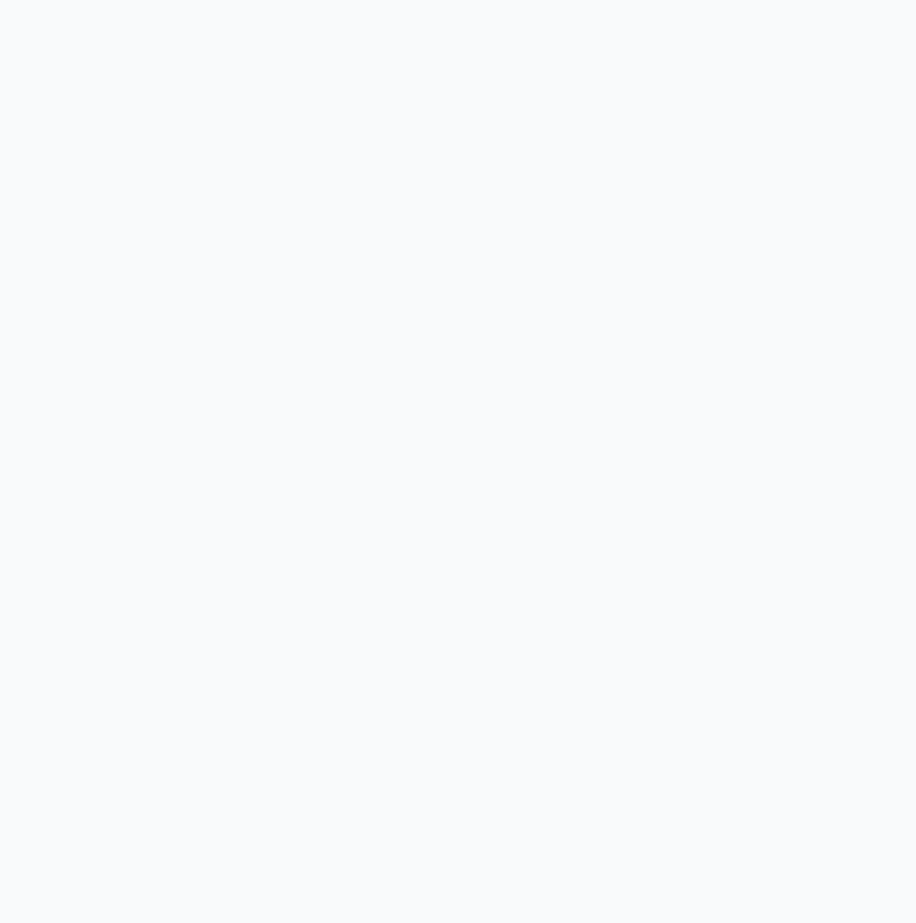
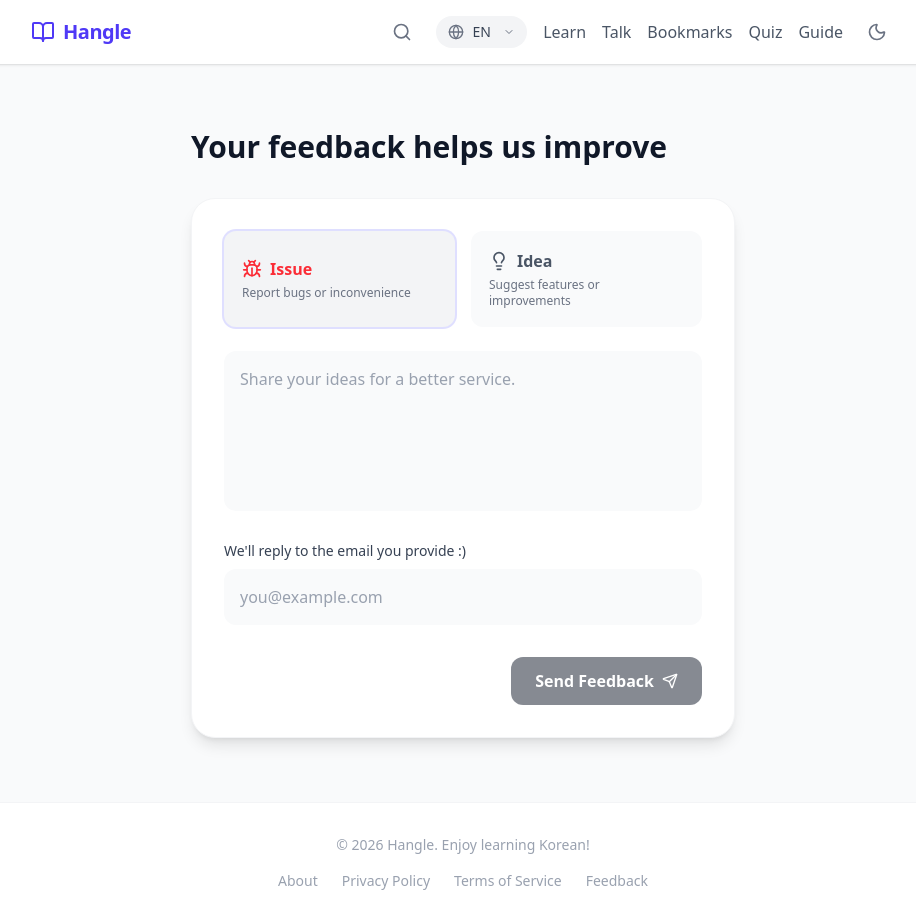
Before and after one commit to hoyakdh/hangle, a React (Vite) app: page /feedback in a window 1280 px wide. Before the commit this address had no page. Shown: the whole page, without its empty margins (177-1093 px from the left). Before the commit the page ends 800 px from the top, so only its background shows below. Built offline with nearby package versions, Linux system fonts and the light colour scheme.

Commit message:
feat: Add Feedback page with i18n support

```diff
--- a/src/App.tsx
+++ b/src/App.tsx
@@ -16,6 +16,7 @@ import Mistakes from './pages/guide/Mistakes';
 import Bookmarks from './pages/Bookmarks';
 import Search from './pages/Search';
 import Conversation from './pages/Conversation';
+import Feedback from './pages/Feedback';
 import './App.css';
 
 import { HelmetProvider } from 'react-helmet-async';
@@ -43,6 +44,7 @@ function App() {
               <Route path="privacy" element={<PrivacyPolicy />} />
               <Route path="terms" element={<Terms />} />
               <Route path="about" element={<About />} />
+              <Route path="feedback" element={<Feedback />} />
             </Route>
           </Routes>
         </BrowserRouter>
--- a/src/components/Layout.tsx
+++ b/src/components/Layout.tsx
@@ -111,6 +111,7 @@ export default function Layout() {
                     <Link to="/about" className="hover:text-indigo-600 dark:hover:text-indigo-400 transition-colors">About</Link>
                     <Link to="/privacy" className="hover:text-indigo-600 dark:hover:text-indigo-400 transition-colors">Privacy Policy</Link>
                     <Link to="/terms" className="hover:text-indigo-600 dark:hover:text-indigo-400 transition-colors">Terms of Service</Link>
+                    <Link to="/feedback" className="hover:text-indigo-600 dark:hover:text-indigo-400 transition-colors">Feedback</Link>
                 </div>
             </footer>
 
--- a/src/data/translations.ts
+++ b/src/data/translations.ts
@@ -198,6 +198,17 @@ export const translations = {
             },
             cta: "Start Learning Today!",
             backToHome: "Back to Home"
+        },
+        feedback: {
+            title: "Your feedback helps us improve",
+            issue: "Issue",
+            issueDesc: "Report bugs or inconvenience",
+            idea: "Idea",
+            ideaDesc: "Suggest features or improvements",
+            contentPlaceholder: "Share your ideas for a better service.",
+            emailLabel: "We'll reply to the email you provide :)",
+            emailPlaceholder: "you@example.com",
+            send: "Send Feedback"
         }
     },
     es: {
@@ -399,6 +410,17 @@ export const translations = {
             },
             cta: "¡Empieza a Aprender Hoy!",
             backToHome: "Volver al Inicio"
+        },
+        feedback: {
+            title: "Tu opinión nos ayuda a mejorar",
+            issue: "Problema",
+            issueDesc: "Reportar errores o inconvenientes",
+            idea: "Idea",
+            ideaDesc: "Sugerir funciones o mejoras",
+            contentPlaceholder: "Comparte tus ideas para un mejor servicio.",
+            emailLabel: "Te responderemos al correo que nos proporciones :)",
+            emailPlaceholder: "tu@ejemplo.com",
+            send: "Enviar Feedback"
         }
     },
     ja: {
@@ -600,6 +622,17 @@ export const translations = {
             },
             cta: "今日から学習を始めましょう！",
             backToHome: "ホームに戻る"
+        },
+        feedback: {
+            title: "皆様のご意見でより良いサービスを提供します",
+            issue: "不具合",
+            issueDesc: "バグ・エラー/不便な点の報告",
+            idea: "アイデア",
+            ideaDesc: "機能提案・改善アイデア",
+            contentPlaceholder: "より良いサービスのためのアイデアを共有してください。",
+            emailLabel: "ご入力いただいたメールアドレスに返信いたします :)",
+            emailPlaceholder: "you@example.com",
+            send: "フィードバックを送信"
         }
     }
 };
--- /dev/null
+++ b/src/pages/Feedback.tsx
@@ -0,0 +1,101 @@
+import { useState } from 'react';
+import { Send, Bug, Lightbulb } from 'lucide-react';
+import { useUser } from '../context/UserContext';
+import { translations } from '../data/translations';
+
+type FeedbackType = 'issue' | 'idea';
+
+export default function Feedback() {
+    const { targetLanguage } = useUser();
+    const t = translations[targetLanguage].feedback;
+
+    const [type, setType] = useState<FeedbackType>('issue');
+    const [content, setContent] = useState('');
+    const [email, setEmail] = useState('');
+
+    const handleSend = () => {
+        const subject = `[${type === 'issue' ? 'Issue' : 'Idea'}] Feedback`;
+
+        const body = `Type: ${type === 'issue' ? 'Issue (버그/이슈)' : 'Idea (아이디어)'}\n\nContent:\n${content}\n\nUser Email: ${email}`;
+
+        window.location.href = `mailto:hangle.conversation.dev@gmail.com?subject=${encodeURIComponent(subject)}&body=${encodeURIComponent(body)}`;
+    };
+
+    return (
+        <div className="max-w-xl mx-auto px-4 py-8 animate-fade-in">
+            <h1 className="text-2xl md:text-3xl font-bold text-gray-900 dark:text-white mb-8 leading-tight">
+                {t.title}
+            </h1>
+
+            <div className="bg-white dark:bg-gray-800 rounded-3xl shadow-lg border border-gray-100 dark:border-gray-700 p-6 md:p-8 space-y-6">
+
+                {/* Type Selector */}
+                <div className="grid grid-cols-2 gap-4">
+                    <button
+                        onClick={() => setType('issue')}
+                        className={`p-4 rounded-xl text-left transition-all duration-200 border-2 ${type === 'issue'
+                                ? 'bg-gray-100 dark:bg-gray-700 border-transparent ring-2 ring-indigo-500/20'
+                                : 'bg-gray-50 dark:bg-gray-700/50 border-transparent hover:bg-gray-100 dark:hover:bg-gray-700'
+                            }`}
+                    >
+                        <div className={`flex items-center gap-2 font-bold mb-1 ${type === 'issue' ? 'text-red-500' : 'text-gray-600 dark:text-gray-300'}`}>
+                            <Bug className="w-5 h-5" />
+                            <span>{t.issue}</span>
+                        </div>
+                        <p className="text-xs text-gray-500 dark:text-gray-400">{t.issueDesc}</p>
+                    </button>
+
+                    <button
+                        onClick={() => setType('idea')}
+                        className={`p-4 rounded-xl text-left transition-all duration-200 border-2 ${type === 'idea'
+                                ? 'bg-gray-100 dark:bg-gray-700 border-transparent ring-2 ring-amber-500/20'
+                                : 'bg-gray-50 dark:bg-gray-700/50 border-transparent hover:bg-gray-100 dark:hover:bg-gray-700'
+                            }`}
+                    >
+                        <div className={`flex items-center gap-2 font-bold mb-1 ${type === 'idea' ? 'text-amber-500' : 'text-gray-600 dark:text-gray-300'}`}>
+                            <Lightbulb className="w-5 h-5" />
+                            <span>{t.idea}</span>
+                        </div>
+                        <p className="text-xs text-gray-500 dark:text-gray-400">{t.ideaDesc}</p>
+                    </button>
+                </div>
+
+                {/* Content Input */}
+                <div className="space-y-2">
+                    <textarea
+                        value={content}
+                        onChange={(e) => setContent(e.target.value)}
+                        placeholder={t.contentPlaceholder}
+                        className="w-full h-40 p-4 bg-gray-50 dark:bg-gray-700/50 rounded-xl resize-none focus:outline-none focus:ring-2 focus:ring-indigo-500 transition-all text-gray-700 dark:text-gray-200 placeholder-gray-400"
+                    />
+                </div>
+
+                {/* Email Input */}
+                <div className="space-y-2">
+                    <label className="block text-sm font-medium text-gray-700 dark:text-gray-200">
+                        {t.emailLabel}
+                    </label>
+                    <input
+                        type="email"
+                        value={email}
+                        onChange={(e) => setEmail(e.target.value)}
+                        placeholder={t.emailPlaceholder}
+                        className="w-full p-4 bg-gray-50 dark:bg-gray-700/50 rounded-xl focus:outline-none focus:ring-2 focus:ring-indigo-500 transition-all text-gray-700 dark:text-gray-200 placeholder-gray-400"
+                    />
+                </div>
+
+                {/* Send Button */}
+                <div className="flex justify-end pt-2">
+                    <button
+                        onClick={handleSend}
+                        disabled={!content.trim()}
+                        className="flex items-center gap-2 px-6 py-3 bg-gray-900 dark:bg-white text-white dark:text-gray-900 rounded-xl font-bold hover:opacity-90 disabled:opacity-50 disabled:cursor-not-allowed transition-all"
+                    >
+                        <span>{t.send}</span>
+                        <Send className="w-4 h-4" />
+                    </button>
+                </div>
+            </div>
+        </div>
+    );
+}
```
